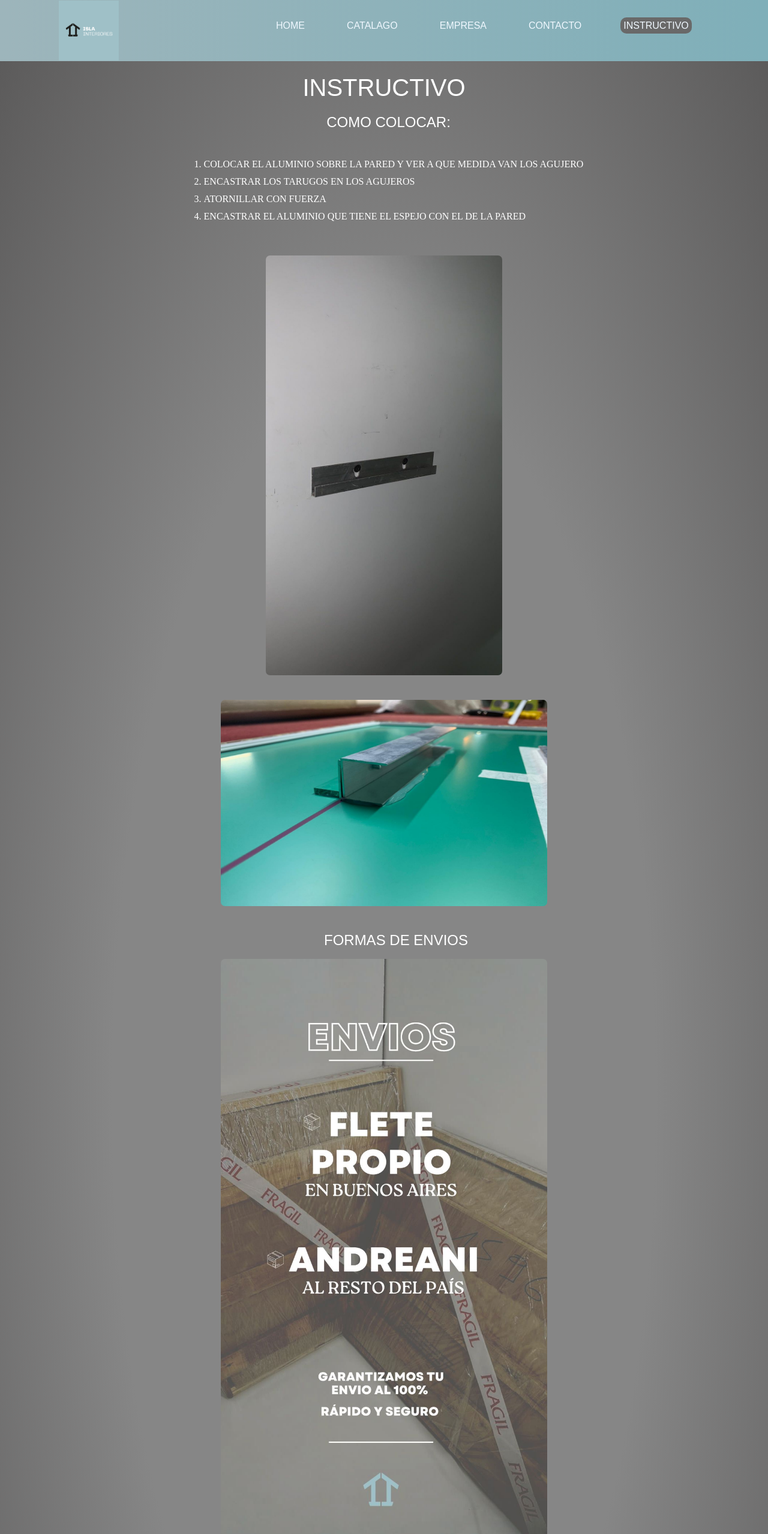
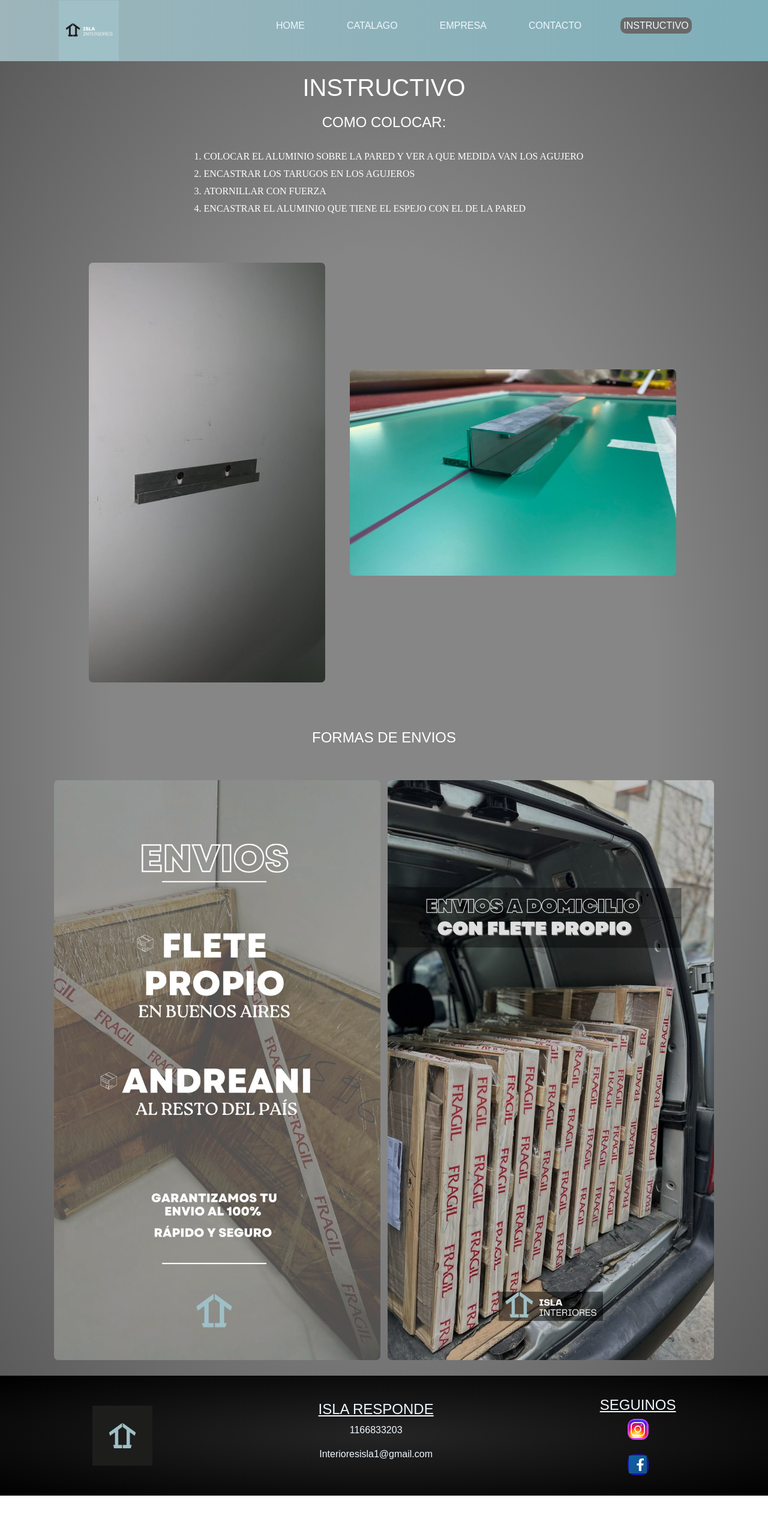
Before and after one commit to LeoGPeter/PF-Peter, a plain HTML site: page pages/Instructivo.html in a window 1280 px wide. Shown: the top 2558 px of the page at 60% size. After the commit the page ends 2494 px from the top, so only its background shows below. Drawn offline with nearby package versions, Linux system fonts and the light colour scheme; a web font is replaced by a local one.

Commit message:
aplicando correcciones y solucionando algunos errores

```diff
--- a/css/style.css
+++ b/css/style.css
@@ -79,6 +79,10 @@
   padding: 3px;
   border-radius: 10px; }
 
+img:hover {
+  padding: 5px;
+  border-radius: 10px; }
+
 @font-face {
   font-family: "Barlow";
   src: url(../recursos/Tipografia/BarlowCondensed-BlackItalic.ttf); }
@@ -103,15 +107,20 @@
   display: flex;
   flex-wrap: wrap;
   flex-direction: row;
-  justify-content: center;
-  height: 600px;
-  padding: 4px; }
+  justify-content: space-between;
+  height: 700px;
+  padding: 4px;
+  width: 720px;
+  margin: 50px; }
 
 .img-carrusel {
   display: flex;
   justify-content: center;
   flex-wrap: wrap;
-  align-items: center; }
+  align-items: center;
+  background-color: #4c4c4c;
+  margin: 10px 128px;
+  border-radius: 10px; }
 
 .video-catalogo {
   display: flex;
@@ -191,7 +200,8 @@
   padding: 15px; }
 
 .main .titulo-2 {
-  padding: 0px 0px 0px 15px; }
+  padding: 0px 15px;
+  text-align: center; }
 
 .main ol {
   margin: 30px; }
@@ -199,6 +209,13 @@
 .main li {
   font-family: 'Times New Roman', Times, serif;
   margin: 5px; }
+
+.main .colocar {
+  display: flex;
+  flex-wrap: wrap;
+  flex-direction: row;
+  align-items: center;
+  padding: 30px; }
 
 .main .chapa-pared {
   width: 400px;
@@ -210,8 +227,14 @@
   margin: 20px; }
 
 .main .Envios {
-  margin: 10px;
-  padding: 10px 0px 0px 40px; }
+  margin: 20px;
+  padding: 10px 40px; }
+
+.main .formas {
+  display: flex;
+  flex-direction: row;
+  flex-wrap: wrap;
+  padding: 20px; }
 
 .footer {
   background-color: #1d1c1c;
@@ -241,8 +264,8 @@
   align-items: center; }
 
 .ing {
-  width: 40px;
-  height: 40px;
+  width: 35px;
+  height: 35px;
   background-color: #d33df1;
   display: flex;
   flex-direction: column;
@@ -251,8 +274,8 @@
   border-radius: 35%; }
 
 .fb {
-  width: 40px;
-  height: 40px;
+  width: 35px;
+  height: 35px;
   background-color: #1717a7;
   display: flex;
   flex-direction: column;
@@ -260,7 +283,7 @@
   justify-content: center;
   border-radius: 35%; }
 
-@media (max-width: 768px) {
+@media (max-width: 790px) {
   * {
     margin: 0;
     padding: 0; }
@@ -288,8 +311,8 @@
   .main img {
     display: flex;
     width: 380px;
-    margin: 3px;
-    padding: 3px;
+    margin: 10px;
+    padding: 10px;
     border-radius: 10px; }
   .main-modelos img {
     display: flex;
--- a/pages/Instructivo.html
+++ b/pages/Instructivo.html
@@ -4,20 +4,25 @@
 <head>
     <meta charset="UTF-8">
     <meta name="viewport" content="width=device-width, initial-scale=1.0">
-    <meta name="description" content="En Interiores islas vas a encontrar un instructivo de como colocar tus espejos y las formas de envios">
+    <meta name="description"
+        content="En Interiores islas vas a encontrar un instructivo de como colocar tus espejos y las formas de envios">
     <meta name="keywords" content="Guia, instructivo, envios">
     <link rel="stylesheet" href="../css/style.css">
     <link rel="shortcut icon" href="../recursos/logo.jpg">
     <link rel="stylesheet" href="https://cdnjs.cloudflare.com/ajax/libs/animate.css/4.1.1/animate.min.css">
-    <link href="https://cdn.jsdelivr.net/npm/bootstrap@5.3.0/dist/css/bootstrap.min.css" rel="stylesheet" integrity="sha384-9ndCyUaIbzAi2FUVXJi0CjmCapSmO7SnpJef0486qhLnuZ2cdeRhO02iuK6FUUVM" crossorigin="anonymous">
+    <link href="https://cdn.jsdelivr.net/npm/bootstrap@5.3.0/dist/css/bootstrap.min.css" rel="stylesheet"
+        integrity="sha384-9ndCyUaIbzAi2FUVXJi0CjmCapSmO7SnpJef0486qhLnuZ2cdeRhO02iuK6FUUVM" crossorigin="anonymous">
     <title>Interiores Isla - Instructivo</title>
-    <script src="https://cdn.jsdelivr.net/npm/bootstrap@5.3.0/dist/js/bootstrap.bundle.min.js" integrity="sha384-geWF76RCwLtnZ8qwWowPQNguL3RmwHVBC9FhGdlKrxdiJJigb/j/68SIy3Te4Bkz" crossorigin="anonymous"></script>
+    <script src="https://cdn.jsdelivr.net/npm/bootstrap@5.3.0/dist/js/bootstrap.bundle.min.js"
+        integrity="sha384-geWF76RCwLtnZ8qwWowPQNguL3RmwHVBC9FhGdlKrxdiJJigb/j/68SIy3Te4Bkz"
+        crossorigin="anonymous"></script>
 </head>
 
 <body>
     <header class="header">
         <a href="../index.html">
-            <img class="logo-principal animate__animated animate__bounceIn" src="../recursos/isla-interiores-logo(6).png" alt="Logo inicio">
+            <img class="logo-principal animate__animated animate__bounceIn"
+                src="../recursos/isla-interiores-logo(6).png" alt="Logo inicio">
         </a>
         <nav class="menu animate__animated animate__zoomIn">
             <ul>
@@ -31,6 +36,7 @@
     </header>
 
     <main class="main">
+        <div>
             <h1 class="Instructivo">Instructivo</h1>
             <h4 class="titulo-2">Como colocar:</h4>
             <ol>
@@ -39,12 +45,15 @@
                 <li>Atornillar con fuerza</li>
                 <li>Encastrar el aluminio que tiene el espejo con el de la pared</li>
             </ol>
+        </div>
+        <div class="colocar">
             <img class="chapa-pared" src="../recursos/base-para-colgar.jpg" alt="base para colgar">
             <img class="chapa-espejo" src="../recursos/base-para-colgar-1.jpg" alt="">
+        </div>
         <div>
             <h4 class="Envios">Formas de envios</h4>
         </div>
-        <div>
+        <div class="formas">
             <img src="../recursos/envios.jpg" alt="">
             <img src="../recursos/modalidad-de-transporte.jpg" alt="">
 
@@ -65,9 +74,11 @@
         <div>
             <h4>Seguinos</h4>
             <div class="redes">
-                <a class="ing" href="https://www.instagram.com/interioresisla/"><img class="instagram" src="../iconos/instagram-png.png" alt="Instagram" style="width: 40px;"></a></li>
+                <a class="ing" href="https://www.instagram.com/interioresisla/"><img class="instagram"
+                        src="../iconos/instagram-png.png" alt="Instagram" style="width: 40px;"></a></li>
                 <br>
-                <a class="fb" href="https://www.facebook.com/profile.php?id=100064048744747"><img class="facebook" src="../iconos/facebook-png.png" alt="facebook" style="width: 40px;"></a></li>
+                <a class="fb" href="https://www.facebook.com/profile.php?id=100064048744747"><img class="facebook"
+                        src="../iconos/facebook-png.png" alt="facebook" style="width: 40px;"></a></li>
             </div>
         </div>
     </footer>
--- a/scss/secciones/_footer.scss
+++ b/scss/secciones/_footer.scss
@@ -1,6 +1,6 @@
 @mixin redes ($color-redes) {
-    width: 40px;
-    height: 40px;
+    width: 35px;
+    height: 35px;
     background-color: $color-redes;
     display: flex;
     flex-direction: column;
--- a/scss/secciones/_main-index.scss
+++ b/scss/secciones/_main-index.scss
@@ -38,6 +38,11 @@
     border-radius: 10px;
 }
 
+img:hover{
+    padding: 5px;
+    border-radius: 10px;
+}
+
 @font-face {
     font-family: "Barlow";
     src: url(../recursos/Tipografia/BarlowCondensed-BlackItalic.ttf);
--- a/scss/secciones/_main-instructivo.scss
+++ b/scss/secciones/_main-instructivo.scss
@@ -3,7 +3,8 @@
 }
 
 .main .titulo-2 {
-    padding: 0px 0px 0px 15px;
+    padding: 0px 15px;
+    text-align: center;
 }
 
 .main ol {
@@ -13,6 +14,13 @@
 .main li {
     font-family: 'Times New Roman', Times, serif;
     margin: 5px;
+}
+.main .colocar{
+    display: flex;
+    flex-wrap: wrap;
+    flex-direction: row;
+    align-items: center;
+    padding: 30px;
 }
 
 .main .chapa-pared {
@@ -27,6 +35,12 @@
 }
 
 .main .Envios {
-    margin: 10px;
-    padding: 10px 0px 0px 40px;
+    margin: 20px;
+    padding: 10px 40px;
 }
+.main .formas{
+    display: flex;
+    flex-direction: row;
+    flex-wrap: wrap;
+    padding: 20px;
+}
--- a/scss/utilidades/media.scss
+++ b/scss/utilidades/media.scss
@@ -1,4 +1,4 @@
-@media (max-width: 768px) {
+@media (max-width: 790px) {
     * {
         margin: 0;
         padding: 0;
@@ -36,8 +36,8 @@
     .main img {
         display: flex;
         width: 380px;
-        margin: 3px;
-        padding: 3px;
+        margin: 10px;
+        padding: 10px;
         border-radius: 10px;
     }
 
```
Also changed, not shown: scss/secciones/_main-catalogo.scss (+7 -5 lines), README_SASS.txt (added), 1 other file. Lines whose indentation alone changed are shown as unchanged.
